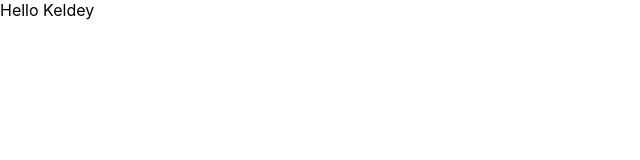
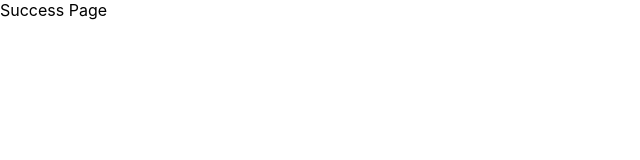
Before and after one commit to felipeamignone/MyShop, a React (Create React App) app: page /success in a window 1280 px wide. Shown: the top 160 px of the page, without its empty margins (0-640 px from the left). Built offline with nearby package versions, Linux system fonts and the light colour scheme.

Commit message:
core: add initial routes

```diff
--- a/package.json
+++ b/package.json
@@ -10,8 +10,10 @@
     "@types/node": "^16.11.43",
     "@types/react": "^18.0.15",
     "@types/react-dom": "^18.0.6",
+    "@types/react-router-dom": "^5.3.3",
     "react": "^18.2.0",
     "react-dom": "^18.2.0",
+    "react-router-dom": "^6.3.0",
     "react-scripts": "5.0.1",
     "typescript": "^4.7.4",
     "web-vitals": "^2.1.4"
--- a/src/App/App.tsx
+++ b/src/App/App.tsx
@@ -1,9 +1,10 @@
+import PagesRoutes from "../routes";
+
 function App() {
     return (
         <div className="App">
-            Hello Keldey
-        </div>
-    );
+            <PagesRoutes/>
+        </div>);
 }
 
 export default App;
--- a/src/index.tsx
+++ b/src/index.tsx
@@ -3,14 +3,17 @@ import ReactDOM from 'react-dom/client';
 import './index.css';
 import App from './App/App';
 import reportWebVitals from './reportWebVitals';
+import {BrowserRouter} from "react-router-dom";
 
 const root = ReactDOM.createRoot(
-  document.getElementById('root') as HTMLElement
+    document.getElementById('root') as HTMLElement
 );
 root.render(
-  <React.StrictMode>
-    <App />
-  </React.StrictMode>
+    <React.StrictMode>
+        <BrowserRouter>
+            <App/>
+        </BrowserRouter>
+    </React.StrictMode>
 );
 
 // If you want to start measuring performance in your app, pass a function
--- /dev/null
+++ b/src/routes.tsx
@@ -0,0 +1,14 @@
+import {Route, Routes} from 'react-router-dom'
+import Catalog from "./pages/Catalog";
+import Cart from "./pages/Cart";
+import Success from "./pages/Success";
+
+const PagesRoutes = () => (
+    <Routes>
+        <Route path="/" element={<Catalog/>}/>
+        <Route path="cart" element={<Cart/>}/>
+        <Route path="success" element={<Success/>}/>
+    </Routes>
+)
+
+export default PagesRoutes;
```
Also changed, not shown: 2 other files (tests, documents, lock files or other folders).
